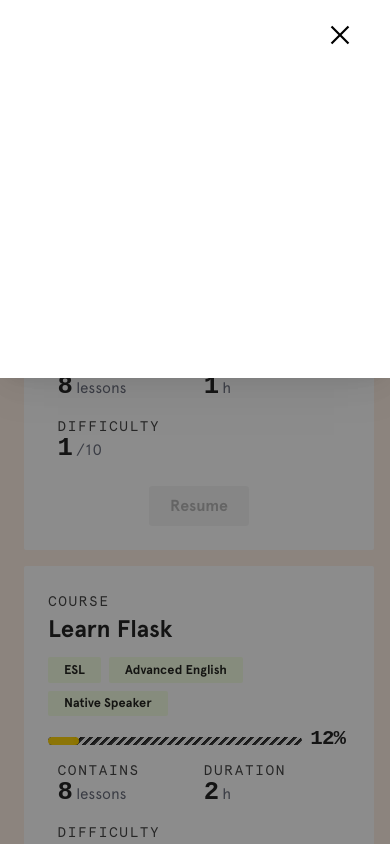
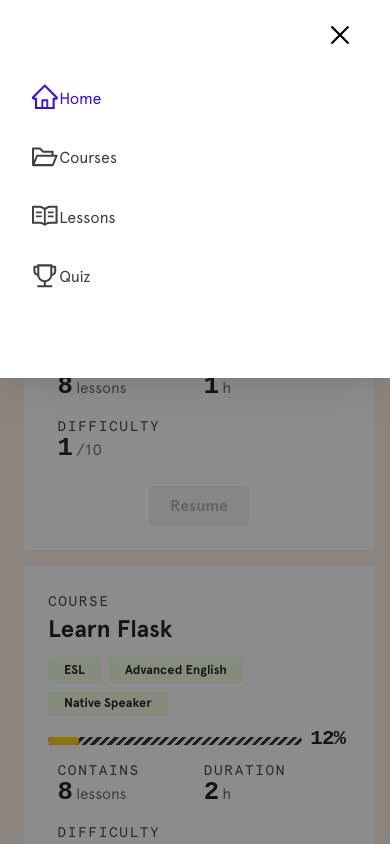
Before and after one commit to antoineGH/sayhello, a React (Create React App) app: page /auth/home in a window 390 px wide. Shown: the top 844 px of the page. Built offline with nearby package versions, Linux system fonts and the light colour scheme.

Commit message:
menu mobile responsive

```diff
--- a/src/components/topBarComponent/TopBarComponent.tsx
+++ b/src/components/topBarComponent/TopBarComponent.tsx
@@ -1,9 +1,11 @@
 import { useState } from 'react'
 import { Button, Col, Drawer, Row } from 'antd'
-import { CloseOutlined, MenuOutlined } from '@ant-design/icons'
+import { CloseOutlined, MenuOutlined, TrophyOutlined } from '@ant-design/icons'
 import { ReactComponent as ReactLogo } from '../topMenu/logo_sayHello.svg'
 import { ReactComponent as ReactLogoWhiteBG } from './logo-sayHello_whiteBG.svg'
+import { menu } from 'components/topMenu/menu'
 import './style.css'
+import CustomLink from 'components/topMenu/CustomLink'
 
 const TopBarComponent = () => {
 	const [visible, setVisible] = useState(true)
@@ -37,6 +39,25 @@ const TopBarComponent = () => {
 						</Button>
 					</Col>
 				</Row>
+
+				<Row className='topmenu_items row_menu_mobile'>
+					{menu.map((element) => {
+						return (
+							<Col key={element.name} span={24}>
+								<CustomLink onClick={() => setVisible(false)} key={element.name} to={element.path}>
+									<Row>
+										<Col span={2} className='menu_mobile_icon'>
+											{element.icon}
+										</Col>
+										<Col span={22} className='menu_mobile_text'>
+											{element.name}
+										</Col>
+									</Row>
+								</CustomLink>
+							</Col>
+						)
+					})}
+				</Row>
 			</Drawer>
 		</nav>
 	)
--- a/src/components/topBarComponent/style.css
+++ b/src/components/topBarComponent/style.css
@@ -90,3 +90,20 @@
 	background: #0000001f;
 	border-radius: 4px;
 }
+
+.row_menu_mobile > .ant-col {
+	padding: 1rem 0.5rem;
+	width: 100%;
+}
+.row_menu_mobile .font_menu_item {
+	font-size: 1rem;
+	width: 100%;
+}
+
+.menu_mobile_icon {
+	font-size: 1.6rem;
+}
+
+.menu_mobile_text {
+	padding-top: 0.15rem;
+}
--- a/src/components/topMenu/menu.ts
+++ b/src/components/topMenu/menu.tsx
@@ -1,18 +1,24 @@
+import { TrophyOutlined, HomeOutlined, ReadOutlined, FolderOpenOutlined } from '@ant-design/icons'
+
 export const menu = [
 	{
 		name: 'Home',
 		path: '/auth/home',
+		icon: <HomeOutlined />,
 	},
 	{
 		name: 'Courses',
 		path: '/auth/course',
+		icon: <FolderOpenOutlined />,
 	},
 	{
 		name: 'Lessons',
 		path: '/auth/lesson',
+		icon: <ReadOutlined />,
 	},
 	{
 		name: 'Quiz',
 		path: '/auth/quiz',
+		icon: <TrophyOutlined />,
 	},
 ]
```
